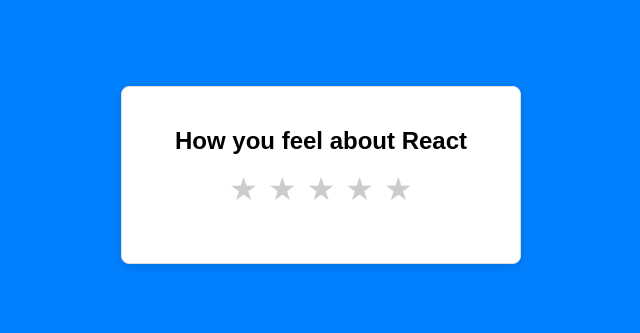
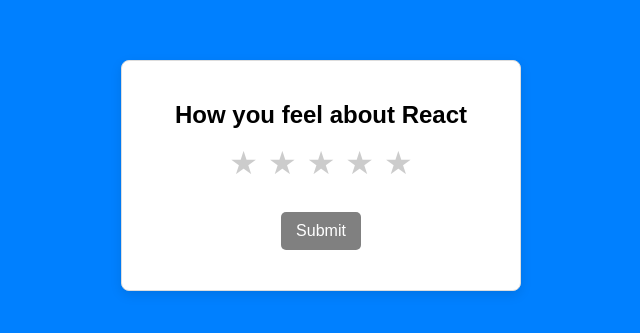
Before and after one commit to Wahed126/rating-ui, a React (Vite) app: page / in a window 1280 px wide. Shown: the part 225-558 px from the top of the page, without its empty margins (319-959 px from the left). Built offline with nearby package versions, Linux system fonts and the light colour scheme.

Commit message:
Submit rating and the modal added.

```diff
--- a/src/App.jsx
+++ b/src/App.jsx
@@ -4,7 +4,6 @@
     <div>
       <Rating
         heading="How you feel about React"
-        color="red"
         feedbackMessages={[
           "Hate it",
           "Dislike it",
--- a/src/components/Rating.jsx
+++ b/src/components/Rating.jsx
@@ -1,4 +1,4 @@
-import { useState } from "react";
+import { use, useState } from "react";
 import Star from "./Star";
 const Rating = ({
   heading = "Rate Your Experience",
@@ -7,7 +7,16 @@
 }) => {
   const [rating, setRating] = useState(0);
   const [hover, setHover] = useState(0);
+  const [submited, setSubmited] = useState(false);
   const stars = Array.from({ length: 5 }, (_, i) => i + 1);
+  const handleSubmit = () => {
+    rating > 0 ? setSubmited(true) : setSubmited(false);
+  };
+  const closeModal = () => {
+    setSubmited(false);
+    setRating(0);
+    setHover(0);
+  };
   return (
     <div className="rating-container">
       <h2>{heading}</h2>
@@ -23,18 +32,30 @@
             hoverOut={() => setHover(null)}
             key={star}
           />
-          //   <span
-          //     onClick={() => setRating(star)}
-          //     onMouseEnter={() => setHover(star)}
-          //     onMouseLeave={() => setHover(0)}
-          //     key={index}
-          //     className={`star ${star <= (hover || rating) ? "active" : ""}`}
-          //   >
-          //
-          //   </span>
         ))}
       </div>
       {rating > 0 && <p className="feedback">{feedbackMessages[rating - 1]}</p>}
+      <button
+        className="submit-btn"
+        onClick={handleSubmit}
+        disabled={rating === 0}
+      >
+        Submit
+      </button>
+      {/* Modal */}
+      {submited && (
+        <div className="modal-overlay">
+          <div className="modal">
+            <h2>Thank you</h2>
+            <p>
+              You rated us {rating} star{rating > 1 ? "s" : ""}
+            </p>
+            <button className="close-btn" onClick={closeModal}>
+              Close
+            </button>
+          </div>
+        </div>
+      )}
     </div>
   );
 };
--- a/src/index.css
+++ b/src/index.css
@@ -46,3 +46,66 @@
   font-weight: bold;
   color: #333;
 }
+
+/* Submit Button */
+.submit-btn {
+  margin-top: 15px;
+  padding: 10px 15px;
+  font-size: 1rem;
+  background-color: #007bff;
+  color: white;
+  border: none;
+  cursor: pointer;
+  transition: background 0.2s ease-in-out;
+  border-radius: 5px;
+}
+
+.submit-btn:disabled {
+  background-color: gray;
+  cursor: not-allowed;
+}
+
+.submit-btn:hover:not(:disabled) {
+  background-color: #0056b3;
+}
+
+/* Modal Styling */
+.modal-overlay {
+  position: fixed;
+  top: 0;
+  left: 0;
+  width: 100%;
+  height: 100%;
+  background: rgba(0, 0, 0, 0.5);
+  display: flex;
+  align-items: center;
+  justify-content: center;
+}
+
+.modal {
+  background: white;
+  padding: 20px;
+  text-align: center;
+  border-radius: 10px;
+  width: 300px;
+}
+
+.modal h2 {
+  margin-bottom: 15px;
+  color: #333;
+}
+
+.close-btn {
+  margin-top: 15px;
+  padding: 10px;
+  background-color: red;
+  color: white;
+  border: none;
+  cursor: pointer;
+  transition: background 0.2s ease-in-out;
+  border-radius: 5px;
+}
+
+.close-btn:hover {
+  background-color: darkred;
+}
```
